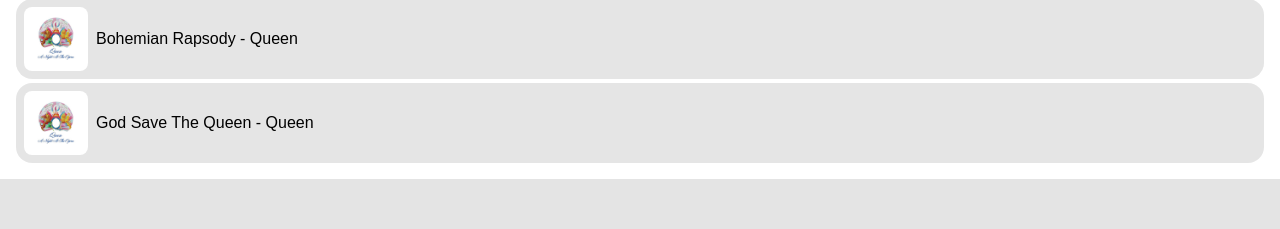
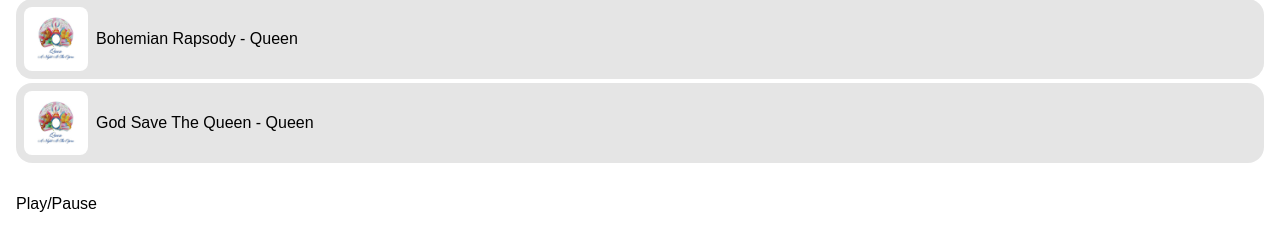
Before and after one commit to LiamCheneval/musicApp, a Flask app: page /browse in a window 1280 px wide. Shown: the part 1204-1433 px from the top of the page. Before the commit the page ends 1383 px from the top, so only its background shows below. Run offline with Flask 3, Linux system fonts and the light colour scheme; some libraries are stand-ins or nearby versions.

Commit message:
added streaming

```diff
--- a/data_manager.py
+++ b/data_manager.py
@@ -17,7 +17,6 @@
         del music['artist_uid']
         music.update({"album": get_album_by_uid(music['album_uid']).to_dict('records')[0]})
         del music['album_uid']
-    print(type(musics))
     return musics
 
 
--- /dev/null
+++ b/requirements.txt
@@ -0,0 +1,2 @@
+Flask~=3.0.2
+pandas~=2.2.1
--- a/static/browse.js
+++ b/static/browse.js
@@ -1,13 +1,32 @@
 // get songs from the endpoint
+let audioElement = new Audio();
+
+
+
 axios.get('/api/songs').then((response) => {
-    let songs = response.data;
+    let musics = response.data;
 
     // make everything song appear in its own html element.
-    songs.map((song) => {
+    musics.map((music) => {
         document.getElementById("songs").innerHTML += `
-            <div class="song">
-                <img src="/static/album_covers/${song.album.uid}.png" alt="cover">
-                <p id="${song.uid}">${song.title} - ${song.artist.name}</p>
+            <div class="song" onclick="playMusic('${music.uid}')">
+                <img src="/static/album_covers/${music.album.uid}.png" alt="cover">
+                <p id="${music.uid}">${music.title} - ${music.artist.name}</p>
             </div>`;
     });
 });
+
+
+function playMusic(musicUid) {
+    audioElement.src = `/static/audio_files/${musicUid}.mp3`
+    audioElement.load()
+    audioElement.play()
+}
+
+document.getElementById("play-pause-toggle").addEventListener("click", () => {
+    if (audioElement.paused){
+        audioElement.play()
+        return
+    }
+    audioElement.pause()
+});
--- a/templates/browse.html
+++ b/templates/browse.html
@@ -4,6 +4,7 @@
     <meta charset="UTF-8">
     <title>Music App - Browse</title>
     <link rel="stylesheet" href="/static/browse.css">
+    <script src="https://unpkg.com/@phosphor-icons/web"></script>
 </head>
 <body>
     <h1>Music App</h1>
@@ -12,6 +13,9 @@
     <div id="songs">
         <!-- Fetched songs appear here! !-->
     </div>
+    <div class="controls">
+        <p id="play-pause-toggle">Play/Pause</p>
+    </div>
 
     <script src="https://cdn.jsdelivr.net/npm/axios/dist/axios.min.js"></script>
     <script src="/static/browse.js"></script>
```
Also changed, not shown: 13 other files.
